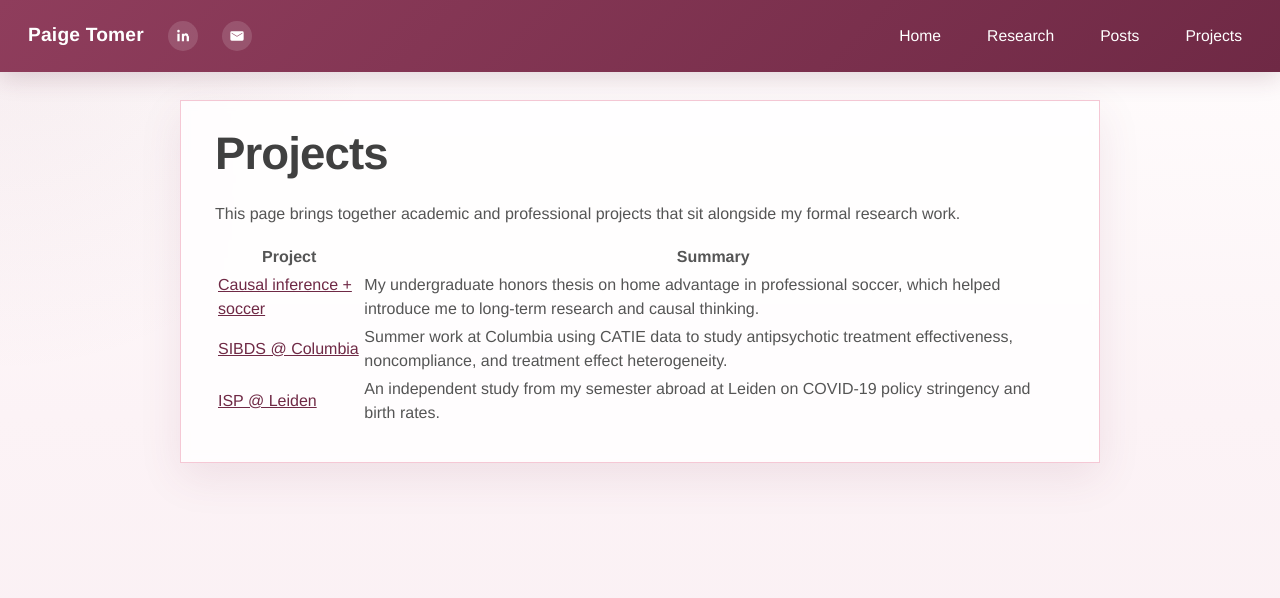
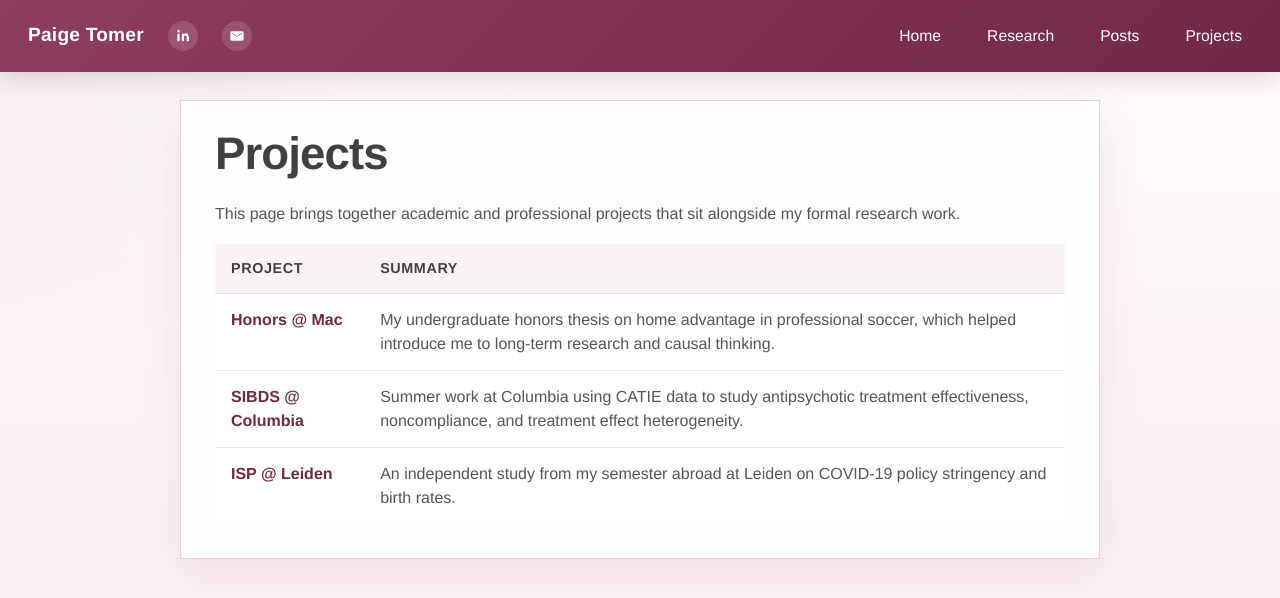
Before and after one commit to petomer-codes/petomer-website, a Jekyll site: the page built from projects/index.md, in a window 1280 px wide. Shown: the top 598 px of the page. Built offline with Jekyll 4.4.1, drawn with Linux system fonts in a browser that asks for light colours.

Commit message:
Refine index tables and honors label

```diff
--- a/_layouts/default.html
+++ b/_layouts/default.html
@@ -355,6 +355,42 @@
       fill: var(--pink-dark);
     }
 
+    .index-table {
+      width: 100%;
+      border-collapse: collapse;
+      margin-top: 18px;
+      background: rgba(255, 255, 255, 0.68);
+    }
+
+    .index-table th,
+    .index-table td {
+      text-align: left;
+      vertical-align: top;
+      padding: 14px 16px;
+      border-bottom: 1px solid rgba(143, 61, 92, 0.14);
+    }
+
+    .index-table th {
+      color: var(--text-strong);
+      font-size: 0.9rem;
+      letter-spacing: 0.04em;
+      text-transform: uppercase;
+      background: rgba(143, 61, 92, 0.06);
+    }
+
+    .index-table tr:last-child td {
+      border-bottom: 0;
+    }
+
+    .index-table a {
+      font-weight: 600;
+      text-decoration: none;
+    }
+
+    .index-table a:hover {
+      text-decoration: underline;
+    }
+
     img {
       max-width: 100%;
       height: auto;
@@ -431,6 +467,28 @@
         border-radius: 0;
       }
 
+      .index-table,
+      .index-table tbody,
+      .index-table tr,
+      .index-table td {
+        display: block;
+        width: 100%;
+      }
+
+      .index-table thead {
+        display: none;
+      }
+
+      .index-table td {
+        padding: 10px 0;
+        border-bottom: 0;
+      }
+
+      .index-table tr {
+        padding: 12px 0;
+        border-bottom: 1px solid rgba(143, 61, 92, 0.14);
+      }
+
       .home-intro {
         flex-direction: column;
       }
@@ -485,7 +543,7 @@
     <div class="dropdown dropdown-right">
       <a href="/petomer-website/projects/">Projects</a>
       <div class="dropdown-content">
-        <a href="/petomer-website/projects/honorsthesis.html">Causal inference + soccer</a>
+        <a href="/petomer-website/projects/honorsthesis.html">Honors @ Mac</a>
         <a href="/petomer-website/projects/catie-trials.html">SIBDS @ Columbia</a>
         <a href="/petomer-website/projects/covid19-birth-rates.html">ISP @ Leiden</a>
       </div>
--- a/projects/index.md
+++ b/projects/index.md
@@ -5,8 +5,25 @@ title: Projects
 
 This page brings together academic and professional projects that sit alongside my formal research work.
 
-| Project | Summary |
-| --- | --- |
-| [Causal inference + soccer](/petomer-website/projects/honorsthesis.html) | My undergraduate honors thesis on home advantage in professional soccer, which helped introduce me to long-term research and causal thinking. |
-| [SIBDS @ Columbia](/petomer-website/projects/catie-trials.html) | Summer work at Columbia using CATIE data to study antipsychotic treatment effectiveness, noncompliance, and treatment effect heterogeneity. |
-| [ISP @ Leiden](/petomer-website/projects/covid19-birth-rates.html) | An independent study from my semester abroad at Leiden on COVID-19 policy stringency and birth rates. |
+<table class="index-table">
+  <thead>
+    <tr>
+      <th>Project</th>
+      <th>Summary</th>
+    </tr>
+  </thead>
+  <tbody>
+    <tr>
+      <td><a href="/petomer-website/projects/honorsthesis.html">Honors @ Mac</a></td>
+      <td>My undergraduate honors thesis on home advantage in professional soccer, which helped introduce me to long-term research and causal thinking.</td>
+    </tr>
+    <tr>
+      <td><a href="/petomer-website/projects/catie-trials.html">SIBDS @ Columbia</a></td>
+      <td>Summer work at Columbia using CATIE data to study antipsychotic treatment effectiveness, noncompliance, and treatment effect heterogeneity.</td>
+    </tr>
+    <tr>
+      <td><a href="/petomer-website/projects/covid19-birth-rates.html">ISP @ Leiden</a></td>
+      <td>An independent study from my semester abroad at Leiden on COVID-19 policy stringency and birth rates.</td>
+    </tr>
+  </tbody>
+</table>
```
Also changed, not shown: research/index.md (+22 -5 lines).
